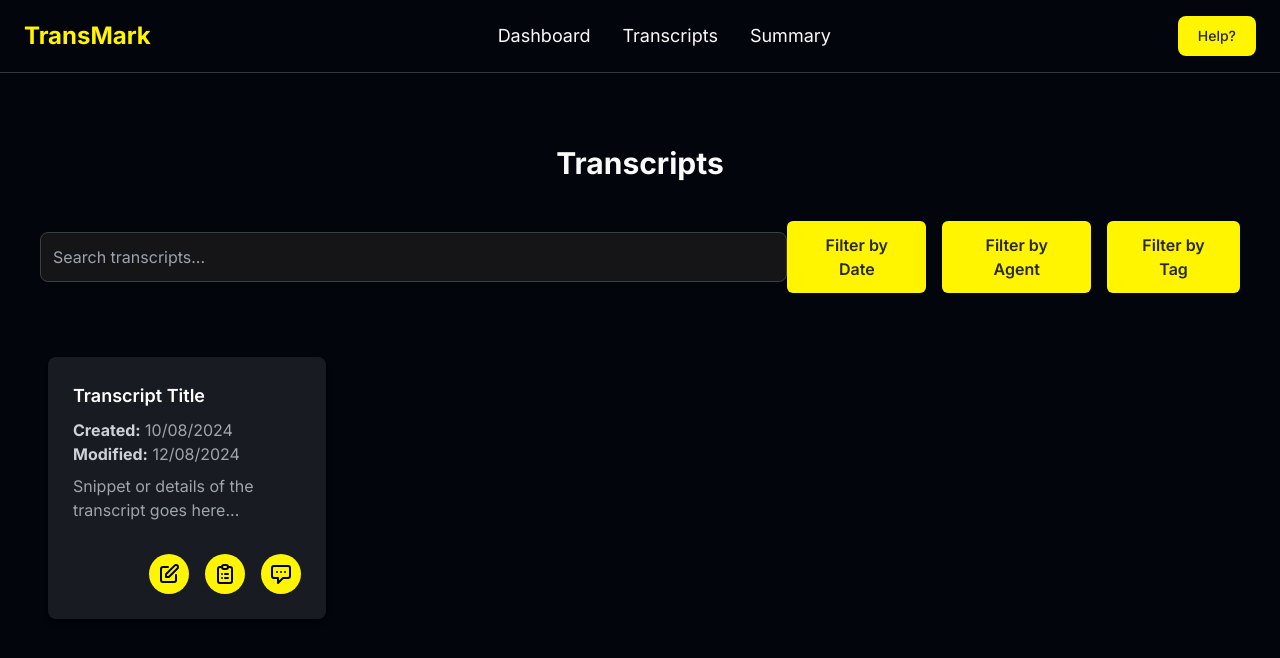
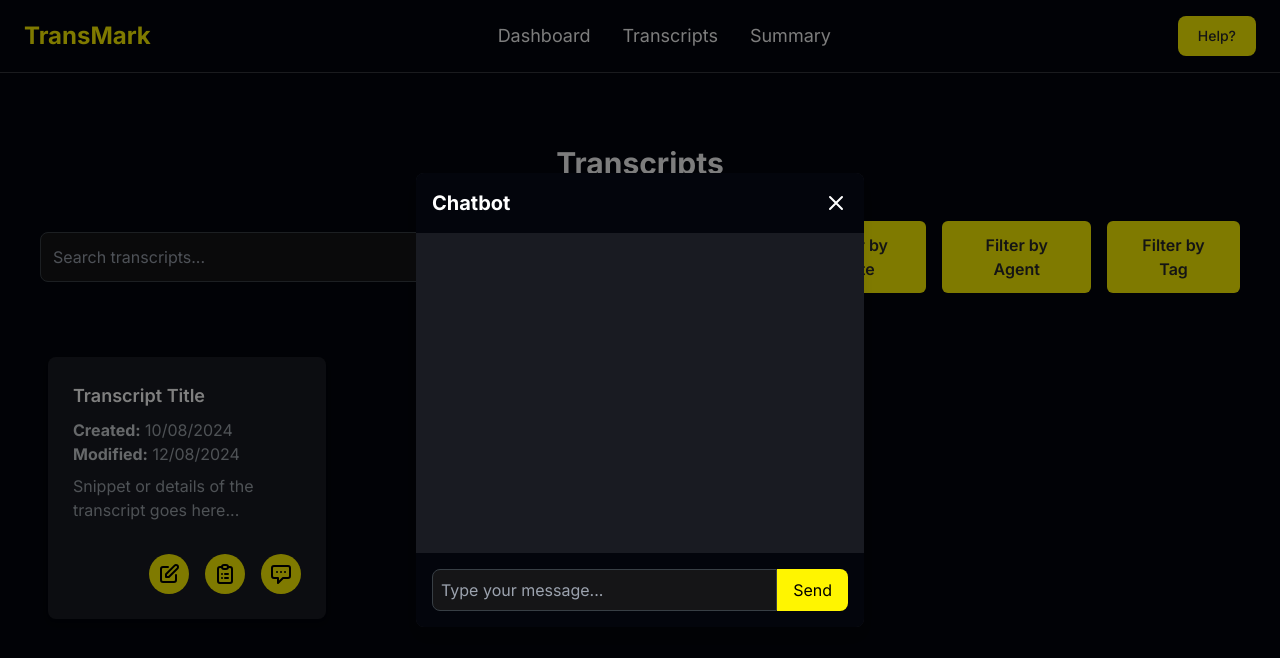
Before and after one commit to davephoenix360/TransMark, a Next.js app: page /transcripts in a window 1280 px wide. Both pictures are taken after a click on the button "Chatbot". Shown: the top 658 px of the page. Built offline with nearby package versions, Linux system fonts and the light colour scheme.

Commit message:
Chatbot button window(opens window to chat about the transcript)

```diff
--- a/src/app/(mainDash)/transcripts/page.tsx
+++ b/src/app/(mainDash)/transcripts/page.tsx
@@ -2,9 +2,11 @@
 import React, { useState } from 'react';
 import Footer from '../../../componenets/Footer';
 import Navbar from '../../../componenets/Navbar';
+import ChatbotWindow from '../../../componenets/ChatbotWindow';
 
 export default function Home() {
   const [isFilterOpen, setIsFilterOpen] = useState(false);
+  const [isChatbotOpen, setIsChatbotOpen] = useState(false);
 
   return (
     <>
@@ -58,7 +60,10 @@ export default function Home() {
                 </svg>
                 <span className="absolute bottom-full left-1/2 transform -translate-x-1/2 bg-gray-800 text-white text-xs rounded py-1 px-2 opacity-0 group-hover:opacity-100 transition-opacity duration-300">View Summary</span>
               </button>
-              <button className="p-2 rounded-full bg-[#fff500] hover:bg-white transition-colors duration-300 group relative">
+              <button
+                className="p-2 rounded-full bg-[#fff500] hover:bg-white transition-colors duration-300 group relative"
+                onClick={() => setIsChatbotOpen(true)}
+              >
                 <svg xmlns="http://www.w3.org/2000/svg" className="h-6 w-6 text-black" fill="none" viewBox="0 0 24 24" stroke="currentColor">
                   <path strokeLinecap="round" strokeLinejoin="round" strokeWidth={2} d="M8 10h.01M12 10h.01M16 10h.01M9 16H5a2 2 0 01-2-2V6a2 2 0 012-2h14a2 2 0 012 2v8a2 2 0 01-2 2h-5l-5 5v-5z" />
                 </svg>
@@ -71,6 +76,7 @@ export default function Home() {
       </div>
 
       {/* Remove the Footer component if it's not defined */}
+      <ChatbotWindow isOpen={isChatbotOpen} onClose={() => setIsChatbotOpen(false)} />
     </>
   );
 }
--- /dev/null
+++ b/src/componenets/ChatbotWindow.tsx
@@ -0,0 +1,51 @@
+import React, { useState } from 'react';
+
+interface ChatbotWindowProps {
+  isOpen: boolean;
+  onClose: () => void;
+}
+
+const ChatbotWindow: React.FC<ChatbotWindowProps> = ({ isOpen, onClose }) => {
+  const [message, setMessage] = useState('');
+
+  if (!isOpen) return null;
+
+  return (
+    <div className="fixed inset-0 bg-black bg-opacity-50 flex items-center justify-center z-50">
+      <div className="bg-[#191b22] w-full max-w-md rounded-lg shadow-lg overflow-hidden">
+        <div className="flex justify-between items-center p-4 bg-[#03050c]">
+          <h2 className="text-xl font-bold text-white">Chatbot</h2>
+          <button onClick={onClose} className="text-white hover:text-[#fff500]">
+            <svg xmlns="http://www.w3.org/2000/svg" className="h-6 w-6" fill="none" viewBox="0 0 24 24" stroke="currentColor">
+              <path strokeLinecap="round" strokeLinejoin="round" strokeWidth={2} d="M6 18L18 6M6 6l12 12" />
+            </svg>
+          </button>
+        </div>
+        <div className="h-80 overflow-y-auto p-4">
+          {/* Chat messages will go here */}
+        </div>
+        <div className="p-4 bg-[#03050c]">
+          <form onSubmit={(e) => { e.preventDefault(); /* Handle message send */ }}>
+            <div className="flex">
+              <input
+                type="text"
+                value={message}
+                onChange={(e) => setMessage(e.target.value)}
+                placeholder="Type your message..."
+                className="flex-grow p-2 rounded-l-lg bg-[#151517] text-white border border-[#383f45] focus:outline-none focus:border-[#596066]"
+              />
+              <button
+                type="submit"
+                className="bg-[#fff500] text-black px-4 py-2 rounded-r-lg hover:bg-white transition-colors duration-300"
+              >
+                Send
+              </button>
+            </div>
+          </form>
+        </div>
+      </div>
+    </div>
+  );
+};
+
+export default ChatbotWindow;
```
